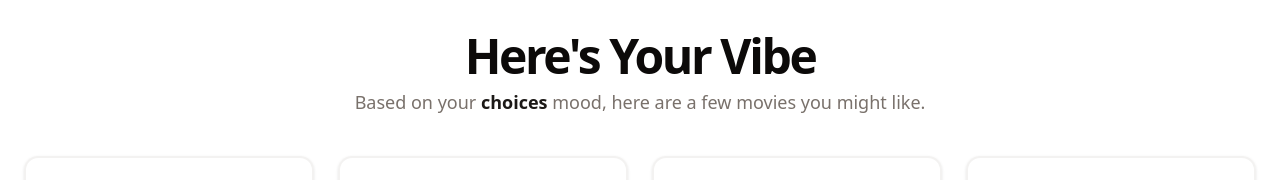
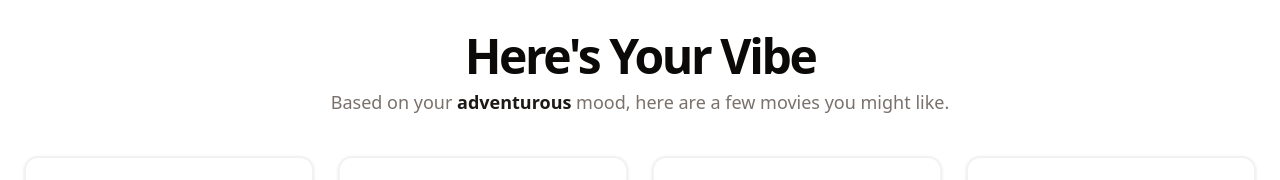
Before and after one commit to devmatheusfernandes/vibeflix, a Next.js app: page /suggestions in a window 1280 px wide. Shown: the top 180 px of the page. Built offline with nearby package versions, Linux system fonts and the light colour scheme; grey boxes are pictures that could not be loaded.

Commit message:
front with mockdata

```diff
--- a/app/(routes)/suggestions/page.tsx
+++ b/app/(routes)/suggestions/page.tsx
@@ -6,12 +6,12 @@ import { motion } from "framer-motion";
 import { Loader2, Shuffle } from "lucide-react";
 import { MovieCard } from "@/app/_components/ui/movie-card";
 import { Button } from "@/components/ui/button";
+import { useSearchParams } from "next/navigation";
 
-interface SuggestionsPageProps {
-  selectedMood: string;
-}
+const SuggestionsPage: React.FC = () => {
+  const searchParams = useSearchParams();
+  const selectedMood = searchParams.get("mood") || "adventurous";
 
-const SuggestionsPage: React.FC<SuggestionsPageProps> = ({ selectedMood }) => {
   const mockMovies = [
     {
       id: 1,
--- a/app/page.tsx
+++ b/app/page.tsx
@@ -34,7 +34,7 @@ export default function App() {
       case "/preferences":
         return <PreferencesPage />;
       case "/suggestions":
-        return <SuggestionsPage selectedMood={selectedMood || ""} />;
+        return <SuggestionsPage />;
       default:
         return (
           <MoodSelectionPage
```
